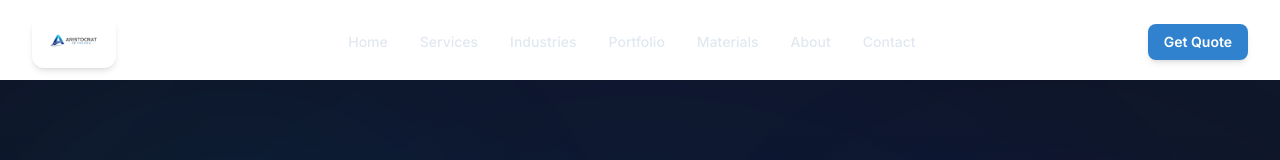
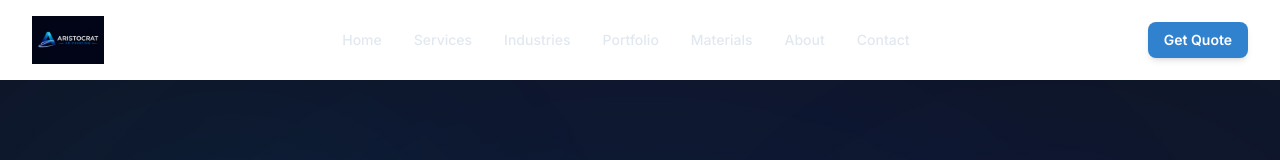
Before and after one commit to sanika388/aristocrat-3d, a Next.js app: page / in a window 1280 px wide. Shown: the top 160 px of the page. Built offline with nearby package versions, Linux system fonts and the light colour scheme.

Commit message:
Update website with the brand new high-resolution logo

```diff
--- a/app/components/Footer.tsx
+++ b/app/components/Footer.tsx
@@ -8,11 +8,11 @@ export default function Footer() {
         {/* Column 1: Brand Info */}
         <div>
          <div className="flex items-center gap-2 mb-4">
-  <div className="bg-white px-3.5 py-2 rounded-xl shadow-md inline-flex items-center">
+  <div className="inline-flex items-center">
     <img
-      src="/images/new-logo.png"
+      src="/images/logo.png?v=4"
       alt="Aristocrat 3D Printing Logo"
-      className="h-9 w-auto object-contain scale-110"
+      className="h-12 w-auto object-contain"
     />
   </div>
 </div>
--- a/app/components/Navbar.tsx
+++ b/app/components/Navbar.tsx
@@ -27,11 +27,11 @@ export default function Navbar() {
       <div className="max-w-7xl mx-auto px-4 sm:px-6 lg:px-8 flex items-center justify-between">
 
         <Link href="/" className="flex items-center gap-2 group">
-  <div className="bg-white px-3 py-1.5 rounded-xl shadow-md flex items-center group-hover:scale-105 transition-transform">
+  <div className="flex items-center group-hover:scale-105 transition-transform">
     <img
-      src="/images/new-logo.png"
+      src="/images/logo.png?v=4"
       alt="Aristocrat 3D Printing Logo"
-      className="h-8 md:h-10 w-auto object-contain scale-110"
+      className="h-10 md:h-12 w-auto object-contain"
     />
   </div>
 </Link>
```
Also changed, not shown: public/images/logo.png (added), public/images/new-logo.png (deleted).
